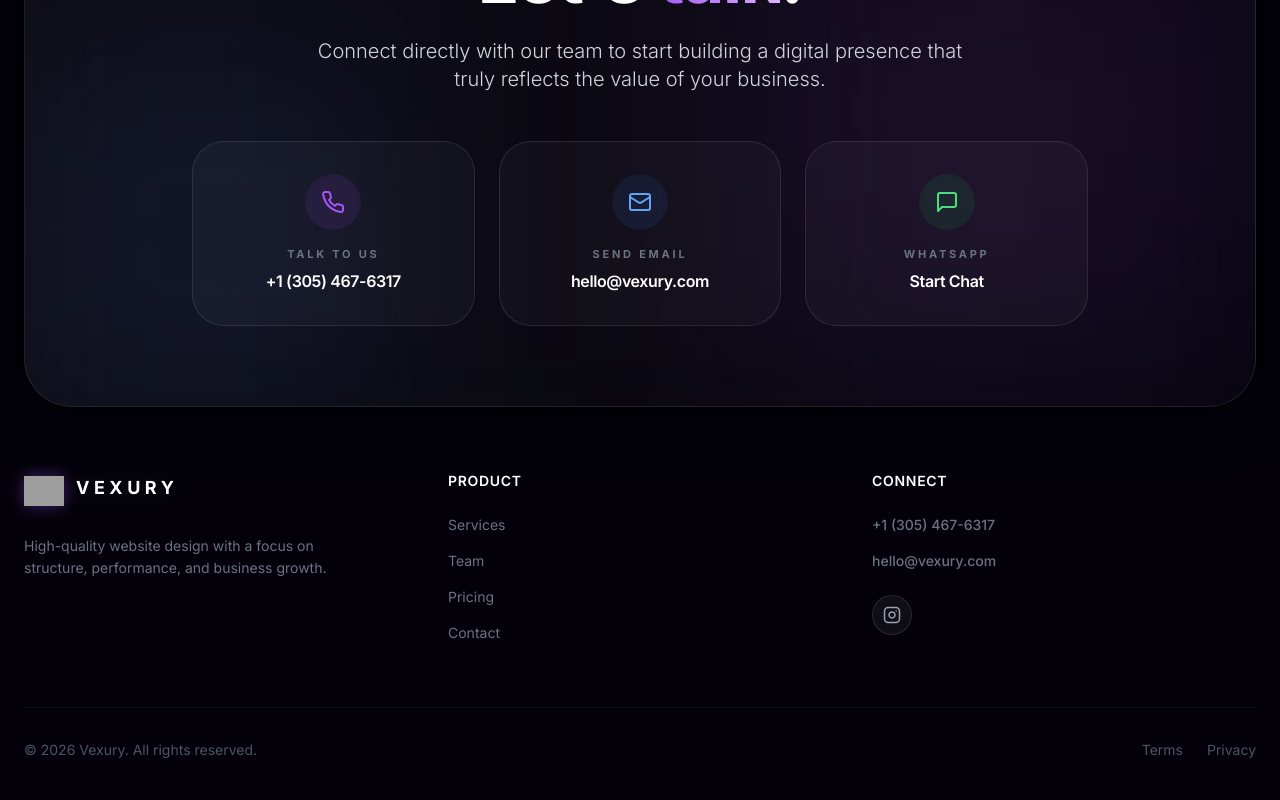
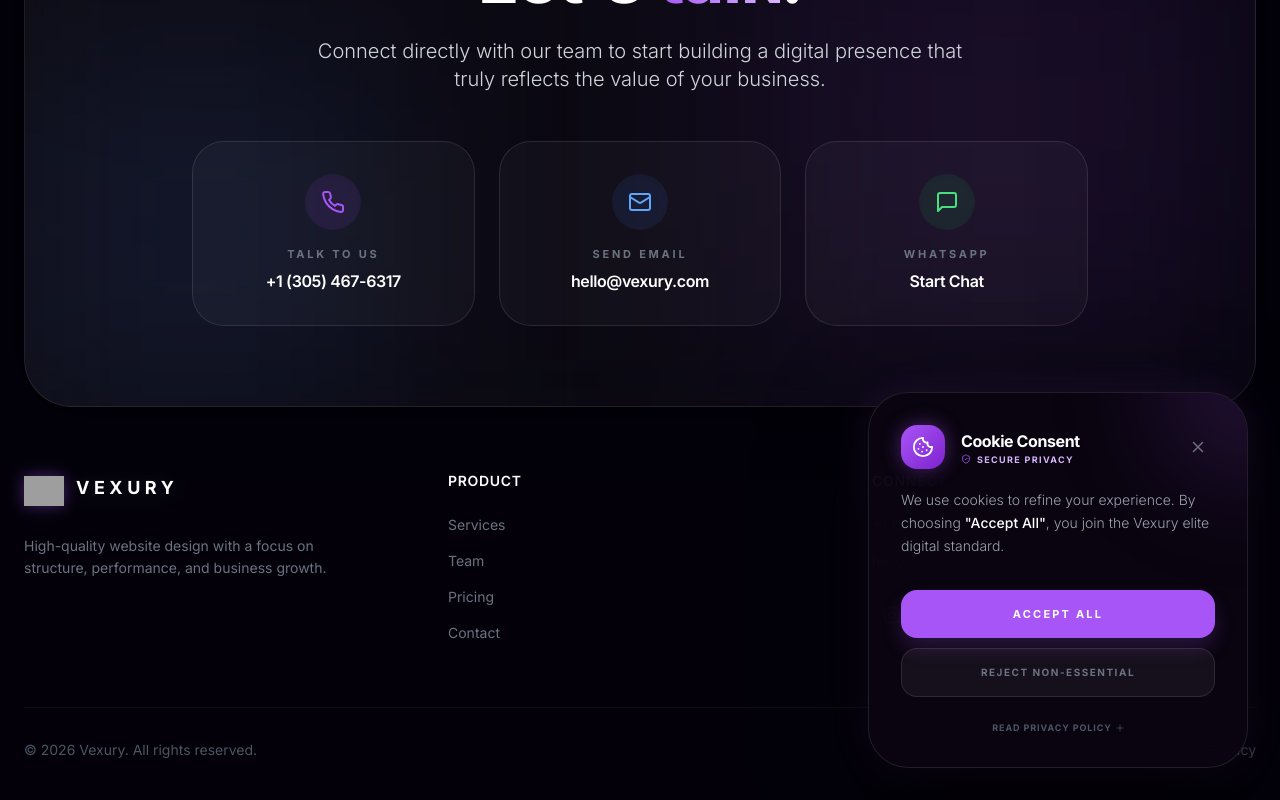
Before and after one commit to suporteescalaads-create/vexury-site, a React (Vite) app: page / in a window 1280 px wide. Shown: the part 8018-8818 px from the top of the page. Built offline with nearby package versions, Linux system fonts and the light colour scheme; grey boxes are pictures that could not be loaded.

Commit message:
feat: Add CookieBanner component
Implements a persistent cookie banner component with consent management for users. The banner is displayed on Privacy and Terms pages and uses local storage to remember user consent.

```diff
--- a/App.tsx
+++ b/App.tsx
@@ -12,6 +12,7 @@ import { FAQ } from './components/FAQ';
 import { Contact } from './components/Contact';
 import { Privacy } from './components/Privacy';
 import { Terms } from './components/Terms';
+import { CookieBanner } from './components/CookieBanner';
 
 function App() {
   const [currentHash, setCurrentHash] = useState(window.location.hash);
@@ -20,7 +21,6 @@ function App() {
     const handleHashChange = () => {
       setCurrentHash(window.location.hash);
 
-      // Handle scrolling to sections if hash is a section ID (e.g., #services)
       const hash = window.location.hash;
       if (hash && !hash.startsWith('#/')) {
         const element = document.querySelector(hash);
@@ -34,13 +34,11 @@ function App() {
           });
         }
       } else if (hash.startsWith('#/')) {
-        // Reset scroll position when switching to subpages
         window.scrollTo(0, 0);
       }
     };
 
     window.addEventListener('hashchange', handleHashChange);
-    // Trigger once on load
     handleHashChange();
 
     return () => window.removeEventListener('hashchange', handleHashChange);
@@ -48,11 +46,21 @@ function App() {
 
   // Simple Router
   if (currentHash === '#/privacy.html') {
-    return <Privacy />;
+    return (
+      <div className="bg-background text-white min-h-screen">
+        <Privacy />
+        <CookieBanner />
+      </div>
+    );
   }
 
   if (currentHash === '#/terms.html') {
-    return <Terms />;
+    return (
+      <div className="bg-background text-white min-h-screen">
+        <Terms />
+        <CookieBanner />
+      </div>
+    );
   }
 
   return (
@@ -69,6 +77,9 @@ function App() {
         <FAQ />
         <Contact />
       </main>
+
+      {/* Posicionado ao final do DOM para garantir que flutue sobre absolutamente tudo */}
+      <CookieBanner />
     </div>
   );
 }
--- /dev/null
+++ b/components/CookieBanner.tsx
@@ -0,0 +1,100 @@
+
+import React, { useState, useEffect } from 'react';
+import { motion, AnimatePresence } from 'framer-motion';
+import { X, Cookie, ShieldCheck } from 'lucide-react';
+
+export const CookieBanner: React.FC = () => {
+  const [isVisible, setIsVisible] = useState(false);
+
+  useEffect(() => {
+    const consent = localStorage.getItem('vexury-cookie-consent');
+    if (!consent) {
+      // Aparece logo após o carregamento da Hero (800ms)
+      const timer = setTimeout(() => setIsVisible(true), 800);
+      return () => clearTimeout(timer);
+    }
+  }, []);
+
+  const handleAccept = () => {
+    localStorage.setItem('vexury-cookie-consent', 'accepted');
+    setIsVisible(false);
+  };
+
+  const handleReject = () => {
+    localStorage.setItem('vexury-cookie-consent', 'rejected');
+    setIsVisible(false);
+  };
+
+  return (
+    <AnimatePresence>
+      {isVisible && (
+        <motion.div
+          initial={{ y: 100, opacity: 0, scale: 0.95 }}
+          animate={{ y: 0, opacity: 1, scale: 1 }}
+          exit={{ y: 50, opacity: 0, scale: 0.95 }}
+          transition={{ type: 'spring', stiffness: 260, damping: 20 }}
+          className="fixed bottom-6 right-4 left-4 md:left-auto md:right-8 md:bottom-8 md:max-w-[380px] z-[100]"
+        >
+          {/* Floating Glass Card */}
+          <div className="bg-[#0a0510]/95 backdrop-blur-3xl border border-white/10 p-6 md:p-8 rounded-[2.5rem] shadow-[0_30px_100px_rgba(0,0,0,0.9),0_0_40px_rgba(168,85,247,0.15)] relative overflow-hidden group pointer-events-auto">
+
+            {/* Ambient Background Aura */}
+            <div className="absolute -top-20 -right-20 w-40 h-40 bg-accent/20 rounded-full blur-[60px] pointer-events-none group-hover:bg-accent/30 transition-colors duration-700" />
+
+            <div className="relative z-10">
+              {/* Header */}
+              <div className="flex items-center gap-4 mb-5">
+                <div className="w-11 h-11 rounded-2xl bg-gradient-to-br from-accent to-purple-700 flex items-center justify-center text-white shrink-0 shadow-[0_0_20px_rgba(168,85,247,0.4)]">
+                  <Cookie size={22} />
+                </div>
+                <div className="flex-1">
+                  <h4 className="text-white font-bold text-base tracking-tight">Cookie Consent</h4>
+                  <div className="flex items-center gap-1.5">
+                    <ShieldCheck size={10} className="text-accent" />
+                    <span className="text-accent-light text-[9px] uppercase tracking-[0.15em] font-black">Secure Privacy</span>
+                  </div>
+                </div>
+                <button
+                  onClick={() => setIsVisible(false)}
+                  className="text-gray-500 hover:text-white p-2 hover:bg-white/5 rounded-full transition-all"
+                  aria-label="Close"
+                >
+                  <X size={18} />
+                </button>
+              </div>
+
+              {/* Description */}
+              <p className="text-gray-400 text-sm leading-relaxed mb-8 font-light">
+                We use cookies to refine your experience. By choosing <span className="text-white font-medium">"Accept All"</span>, you join the Vexury elite digital standard.
+              </p>
+
+              {/* Action Buttons */}
+              <div className="flex flex-col gap-2.5">
+                <button
+                  onClick={handleAccept}
+                  className="w-full py-4 bg-accent text-white rounded-2xl text-[11px] font-black uppercase tracking-[0.2em] hover:bg-white hover:text-black transition-all duration-500 shadow-[0_10px_20px_rgba(168,85,247,0.2)] active:scale-95 group/btn overflow-hidden relative"
+                >
+                  <span className="relative z-10">Accept All</span>
+                  <div className="absolute inset-0 bg-gradient-to-r from-transparent via-white/20 to-transparent skew-x-12 translate-x-[-100%] group-hover/btn:animate-shimmer" />
+                </button>
+                <button
+                  onClick={handleReject}
+                  className="w-full py-4 bg-white/5 border border-white/10 text-gray-500 rounded-2xl text-[10px] font-bold uppercase tracking-[0.15em] hover:bg-white/10 hover:text-white transition-all duration-300 active:scale-95"
+                >
+                  Reject Non-Essential
+                </button>
+              </div>
+
+              {/* Footer Policy Link */}
+              <div className="mt-6 text-center">
+                <a href="#/privacy.html" className="text-[9px] text-gray-600 hover:text-accent uppercase tracking-widest font-black transition-colors flex items-center justify-center gap-1">
+                  Read Privacy Policy <X size={8} className="rotate-45" />
+                </a>
+              </div>
+            </div>
+          </div>
+        </motion.div>
+      )}
+    </AnimatePresence>
+  );
+};
```
